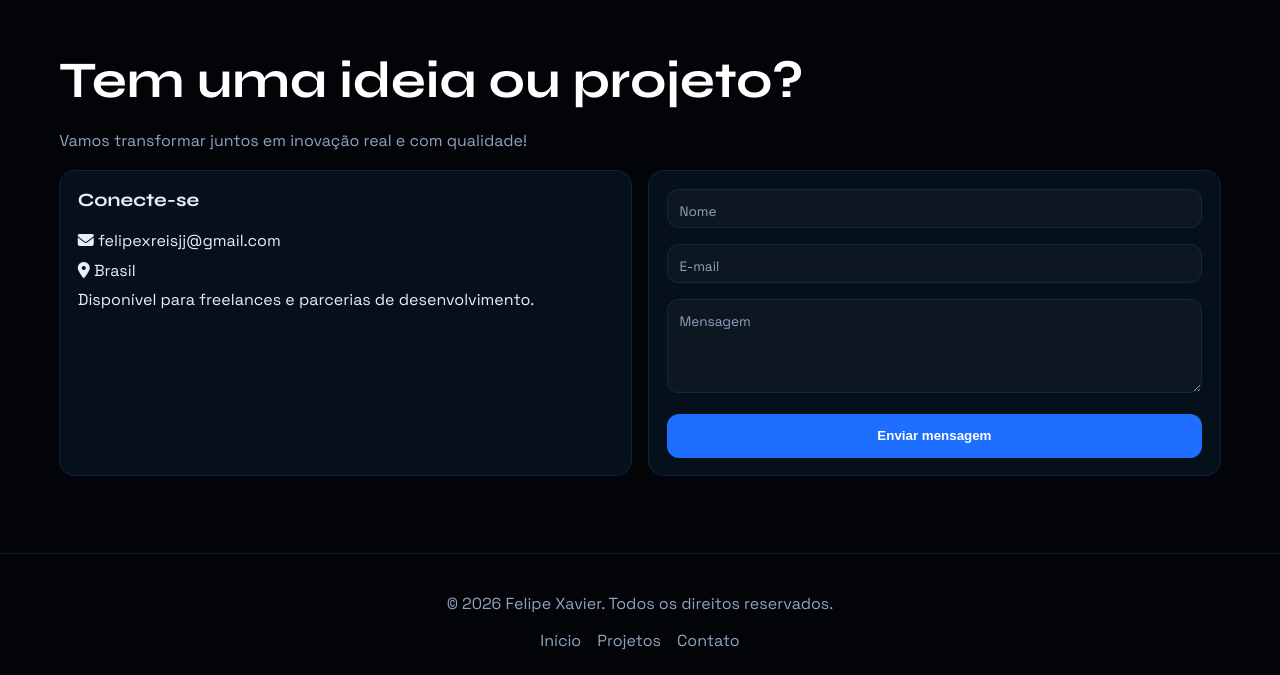
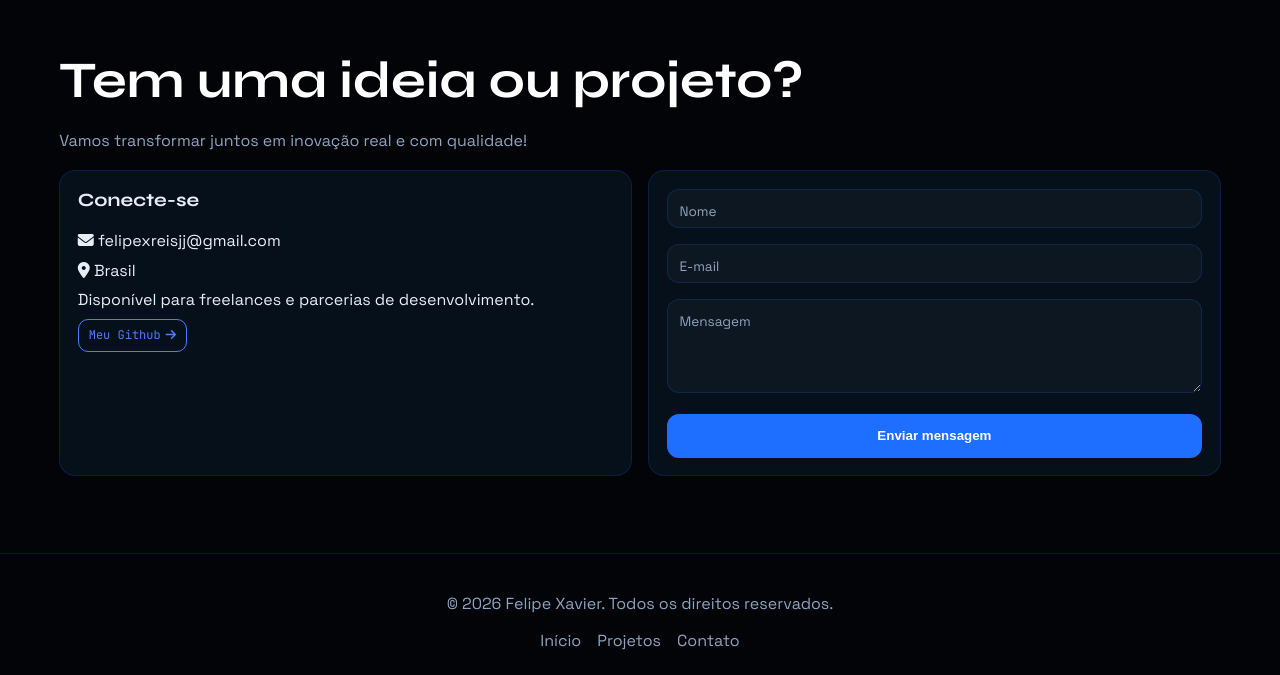
Before and after one commit to felipexavier-08/meuPortfolio, a plain HTML site: page index.html in a window 1280 px wide. Shown: the part 2703-3378 px from the top of the page. Drawn offline with Linux system fonts and the light colour scheme; animation ran at ten frames a second.

Commit message:
Add GitHub link to contact section

```diff
--- a/index.html
+++ b/index.html
@@ -627,6 +627,7 @@
             <p><i class="fa-solid fa-envelope"></i> felipexreisjj@gmail.com</p>
             <p><i class="fa-solid fa-map-marker-alt"></i> Brasil</p>
             <p>Disponível para freelances e parcerias de desenvolvimento.</p>
+            <div class="project-links"><a href="https://github.com/felipexavier-08/" target="_blank" rel="noopener">Meu Github<i class="fa-solid fa-arrow-right"></i></a></div>
           </article>
           <form class="contact-card" id="contactForm" aria-label="Formulário de contato">
             <div class="form-field"><input type="text" id="name" name="name" required placeholder=" " aria-required="true"><label for="name">Nome</label></div>
```
